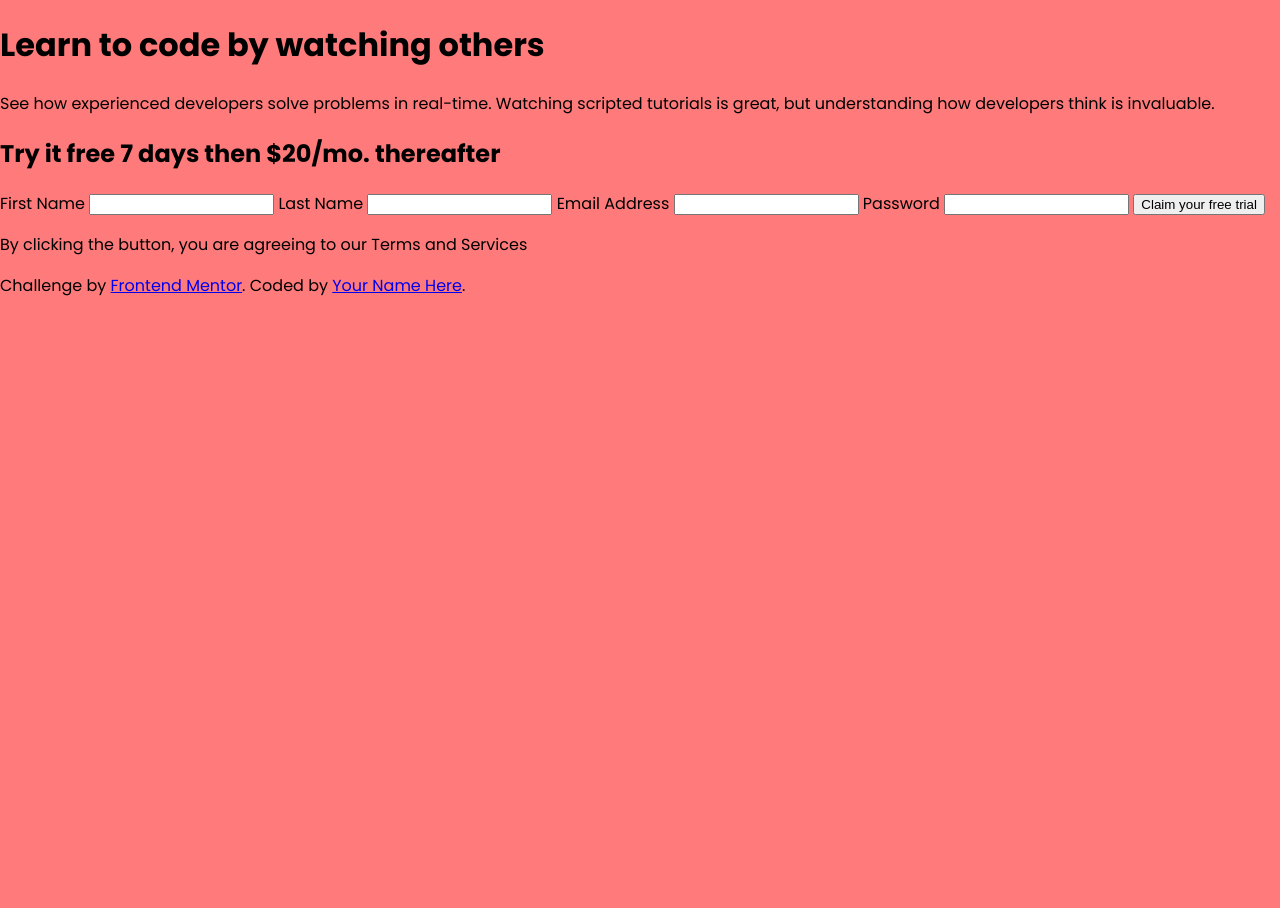
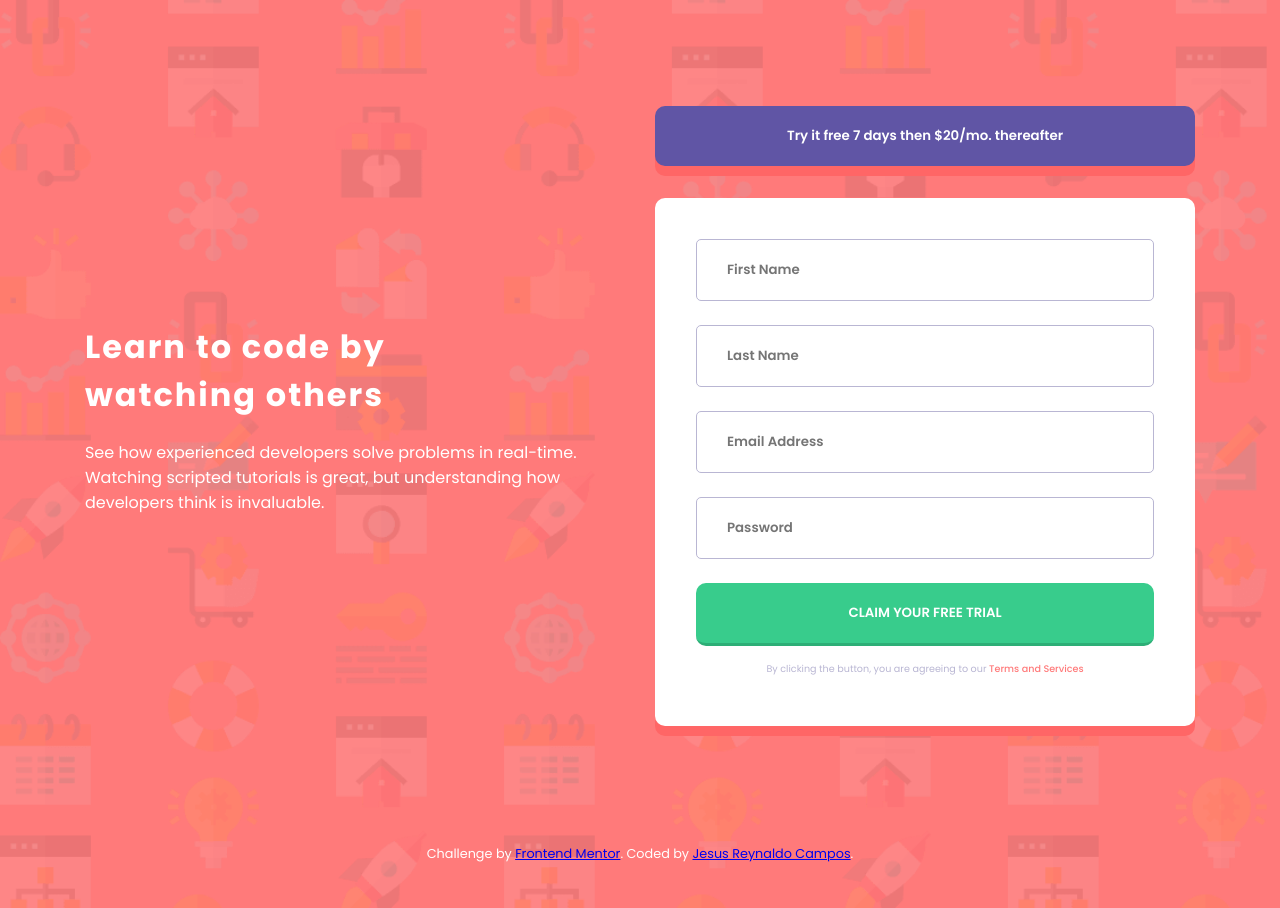
Before and after one commit to Jesus-Reynaldo/intro-component-with-signup-form, a plain HTML site: page index.html in a window 1280 px wide. Before the commit the page ends 800 px from the top, so only its background shows below. Drawn offline with Linux system fonts and the light colour scheme.

Commit message:
interface design

```diff
--- a/index.html
+++ b/index.html
@@ -14,7 +14,7 @@
   </head>
   <body>
     <main>
-      <div class="text">
+      <div class="text-container">
         <h1>Learn to code by watching others</h1>
         <p>
           See how experienced developers solve problems in real-time. Watching
@@ -23,19 +23,26 @@
         </p>
       </div>
       <div class="form-container">
-        <h2>Try it free 7 days then $20/mo. thereafter</h2>
-        <form action="#">
-          <label for="name">First Name </label>
-          <input type="text" id="name" />
-          <label for="last-name">Last Name</label>
-          <input type="text" id="last-name" />
-          <label for="email">Email Address</label>
-          <input type="email" id="email" />
-          <label for="password">Password</label>
-          <input type="password" id="password" />
-          <button type="submit" id="submitBtn">Claim your free trial</button>
+        <button class="btn-blue">
+          Try it free 7 days then $20/mo. thereafter
+        </button>
+        <form action="#" class="formulario">
+          <input
+            type="text"
+            id="name"
+            class="formulario-input"
+            placeholder="First Name"
+          />
+          <label for="last-name"></label>
+          <input type="text" id="last-name" placeholder="Last Name" />
+          <input type="email" id="email" placeholder="Email Address" />
+          <input type="password" id="password" placeholder="Password" />
+          <button type="submit" id="submitBtn" class="btn-green">
+            Claim your free trial
+          </button>
           <p>
-            By clicking the button, you are agreeing to our Terms and Services
+            By clicking the button, you are agreeing to our
+            <span>Terms and Services</span>
           </p>
         </form>
       </div>
@@ -45,7 +52,10 @@
         Challenge by
         <a href="https://www.frontendmentor.io?ref=challenge" target="_blank"
           >Frontend Mentor</a
-        >. Coded by <a href="#">Your Name Here</a>.
+        >. Coded by
+        <a href="https://github.com/Jesus-Reynaldo" target="_blank"
+          >Jesus Reynaldo Campos</a
+        >.
       </p>
     </footer>
   </body>
--- a/sass/component.scss
+++ b/sass/component.scss
@@ -0,0 +1,40 @@
+@use "global";
+@use "sass:color";
+
+.text-container {
+  max-width: 500px;
+  h1 {
+    padding-right: 1em;
+    letter-spacing: 2px;
+  }
+}
+.form-container {
+  margin: 0;
+  display: flex;
+  flex-direction: column;
+  width: 540px;
+  gap: 2em;
+  .formulario {
+    display: flex;
+    flex-direction: column;
+    background-color: global.$color-primary;
+    padding: 2.56em;
+    border-radius: 10px;
+    box-shadow: 0 10px darken(global.$red, 4%);
+    .btn-green {
+      background-color: global.$green;
+      text-transform: uppercase;
+      border-bottom: solid 3px darken(global.$green, 8%);
+    }
+    p {
+      color: global.$grayish-blue;
+      font-size: 0.6rem;
+      margin-top: 1rem;
+      text-align: center;
+    }
+  }
+  .btn-blue {
+    background-color: global.$blue;
+    box-shadow: 0 10px darken(global.$red, 4%);
+  }
+}
--- a/sass/global.scss
+++ b/sass/global.scss
@@ -4,10 +4,61 @@ $green: hsl(154, 59%, 51%);
 $blue: hsl(248, 32%, 49%);
 $dark-blue: hsl(249, 10%, 26%);
 $grayish-blue: hsl(246, 25%, 77%);
+$btn-text: white;
+$color-primary: white;
+@media (max-width: 768px) {
+  footer {
+    visibility: hidden;
+  }
+}
 body {
   margin: 0;
-  padding: 0;
+  padding: 1rem;
   font-size: 16px;
   font-family: Poppins, sans-serif;
+  background-image: url(../images/bg-intro-desktop.png);
+  background-repeat: no-repeat;
+  background-size: cover;
   background-color: $red;
+  color: $color-primary;
 }
+main {
+  display: flex;
+  flex-direction: row;
+  flex-wrap: wrap;
+  justify-content: center;
+  align-items: center;
+  width: 100%;
+  height: 100vh;
+  gap: 4.38rem;
+}
+footer {
+  margin: auto;
+  text-align: center;
+  font-size: 0.8rem;
+  padding: 1rem;
+}
+button {
+  font-family: Poppins, sans-serif;
+  font-weight: 600;
+  color: $btn-text;
+  padding: 1.5em;
+  border-radius: 10px;
+  border: none;
+}
+input {
+  font-family: Poppins, sans-serif;
+  font-weight: 600;
+  padding: 1.5em 2.25em;
+  margin-bottom: 1.5rem;
+  border-radius: 5px;
+  color: $dark-blue;
+  border: solid 1px $grayish-blue;
+  &:focus {
+    outline-color: $blue;
+  }
+}
+span {
+  color: $red;
+  font-weight: 500;
+}
```
Also changed, not shown: css/index.css, 1 other file.
